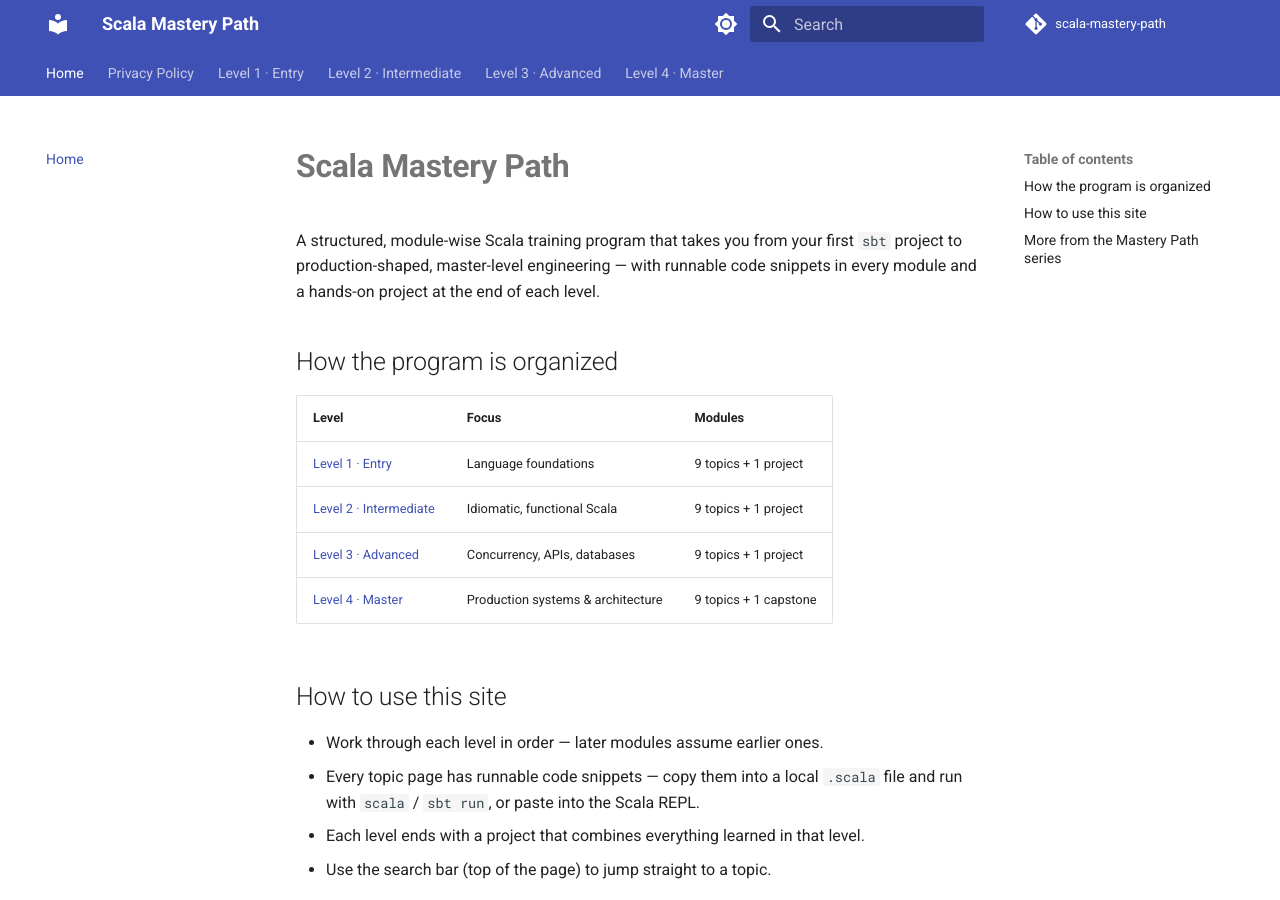
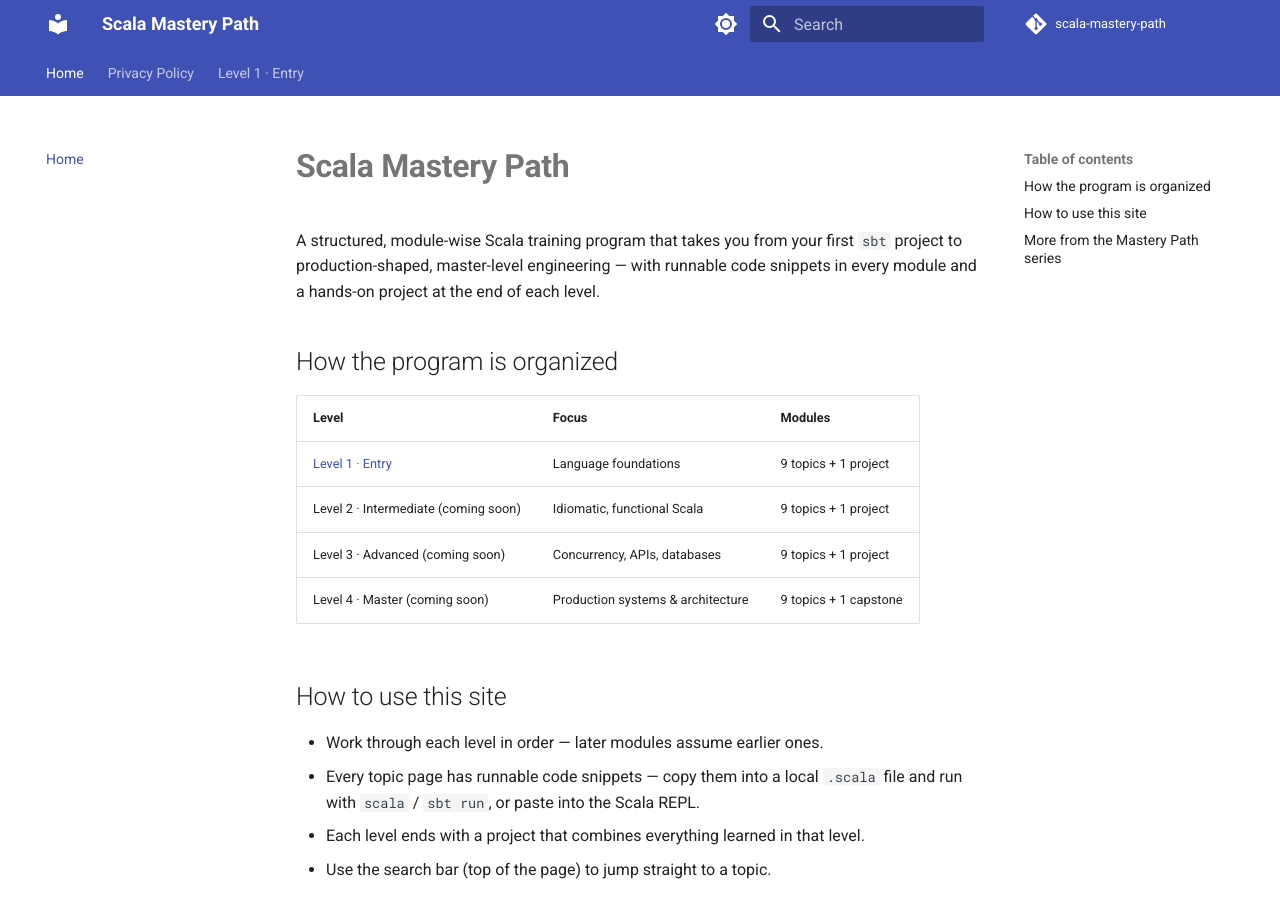
Before and after one commit to SIGILIPELLI/scala-mastery-path, an MkDocs documentation site: the page built from docs/index.md, in a window 1280 px wide and 900 px high. Built offline with MkDocs 1.6.1 and Material for MkDocs 9.7.7, drawn with Linux system fonts in a browser that asks for light colours; comment, search, counter and statistics services are not loaded; part of the change alters nothing that is shown.

Commit message:
Hide unfinished levels from crawl surface pending content backfill
AdSense flagged the domain for 'Low value content'. Real lessons are
being written level by level; in the meantime this removes only the
still-unwritten levels from nav/sitemap/homepage (files are untouched)
so the site isn't submitting thin content to Google during the
backfill. Re-running this after a level's content is finished
automatically restores it.

Co-Authored-By: Claude Opus 5 <noreply@anthropic.com>

```diff
--- a/docs/index.md
+++ b/docs/index.md
@@ -14,9 +14,9 @@ code snippets in every module and a hands-on project at the end of each level.
 | Level | Focus | Modules |
 |-------|-------|---------|
 | [Level 1 · Entry](level-1/index.md) | Language foundations | 9 topics + 1 project |
-| [Level 2 · Intermediate](level-2/index.md) | Idiomatic, functional Scala | 9 topics + 1 project |
-| [Level 3 · Advanced](level-3/index.md) | Concurrency, APIs, databases | 9 topics + 1 project |
-| [Level 4 · Master](level-4/index.md) | Production systems & architecture | 9 topics + 1 capstone |
+| Level 2 · Intermediate (coming soon) | Idiomatic, functional Scala | 9 topics + 1 project |
+| Level 3 · Advanced (coming soon) | Concurrency, APIs, databases | 9 topics + 1 project |
+| Level 4 · Master (coming soon) | Production systems & architecture | 9 topics + 1 capstone |
 
 ## How to use this site
 
--- a/mkdocs.yml
+++ b/mkdocs.yml
@@ -62,39 +62,8 @@ nav:
       - "08 · Pattern Matching Intro": level-1/08-pattern-matching-intro.md
       - "09 · Traits Basics": level-1/09-traits-basics.md
       - "10 · Project — CLI To-Do App": level-1/10-project-todo-app.md
-  - "Level 2 · Intermediate":
-      - Overview: level-2/index.md
-      - "01 · OOP Deep Dive": level-2/01-oop-deep-dive.md
-      - "02 · Pattern Matching Advanced": level-2/02-pattern-matching-advanced.md
-      - "03 · Collections Deep Dive": level-2/03-collections-deep-dive.md
-      - "04 · Option/Either for Error Handling": level-2/04-option-either.md
-      - "05 · Testing with ScalaTest": level-2/05-scalatest-testing.md
-      - "06 · Implicits Basics": level-2/06-implicits-basics.md
-      - "07 · Working with JSON": level-2/07-working-with-json.md
-      - "08 · sbt Deep Dive": level-2/08-sbt-deep-dive.md
-      - "09 · For-Comprehensions": level-2/09-for-comprehensions.md
-      - "10 · Project — Weather CLI": level-2/10-project-weather-cli.md
-  - "Level 3 · Advanced":
-      - Overview: level-3/index.md
-      - "01 · Futures & Concurrency": level-3/01-futures-concurrency.md
-      - "02 · Building APIs": level-3/02-building-apis.md
-      - "03 · Databases": level-3/03-databases.md
-      - "04 · Functional Programming Patterns": level-3/04-functional-patterns.md
-      - "05 · Testing Advanced": level-3/05-testing-advanced.md
-      - "06 · Type Classes": level-3/06-type-classes.md
-      - "07 · Higher-Kinded Types Intro": level-3/07-higher-kinded-types.md
-      - "08 · Performance & Profiling": level-3/08-performance-profiling.md
-      - "09 · Akka Actors Basics": level-3/09-akka-actors-basics.md
-      - "10 · Project — REST API + Database Service": level-3/10-project-rest-api-db.md
-  - "Level 4 · Master":
-      - Overview: level-4/index.md
-      - "01 · Advanced Functional Programming": level-4/01-advanced-functional-programming.md
-      - "02 · Distributed Systems with Akka": level-4/02-distributed-systems-akka.md
-      - "03 · Production APIs": level-4/03-production-apis.md
-      - "04 · Security Best Practices": level-4/04-security-best-practices.md
-      - "05 · Testing at Scale & CI": level-4/05-testing-at-scale-ci.md
-      - "06 · Deployment (Docker)": level-4/06-deployment-docker.md
-      - "07 · Performance at Scale": level-4/07-performance-at-scale.md
-      - "08 · Scala 3 Features": level-4/08-scala-3-features.md
-      - "09 · Build Tooling at Scale": level-4/09-build-tooling-at-scale.md
-      - "10 · Capstone Project": level-4/10-capstone-project.md
+# --- auto-pruned stub levels (see AdSense low-value-content fix) ---
+exclude_docs: |
+  level-2/*.md
+  level-3/*.md
+  level-4/*.md
```
